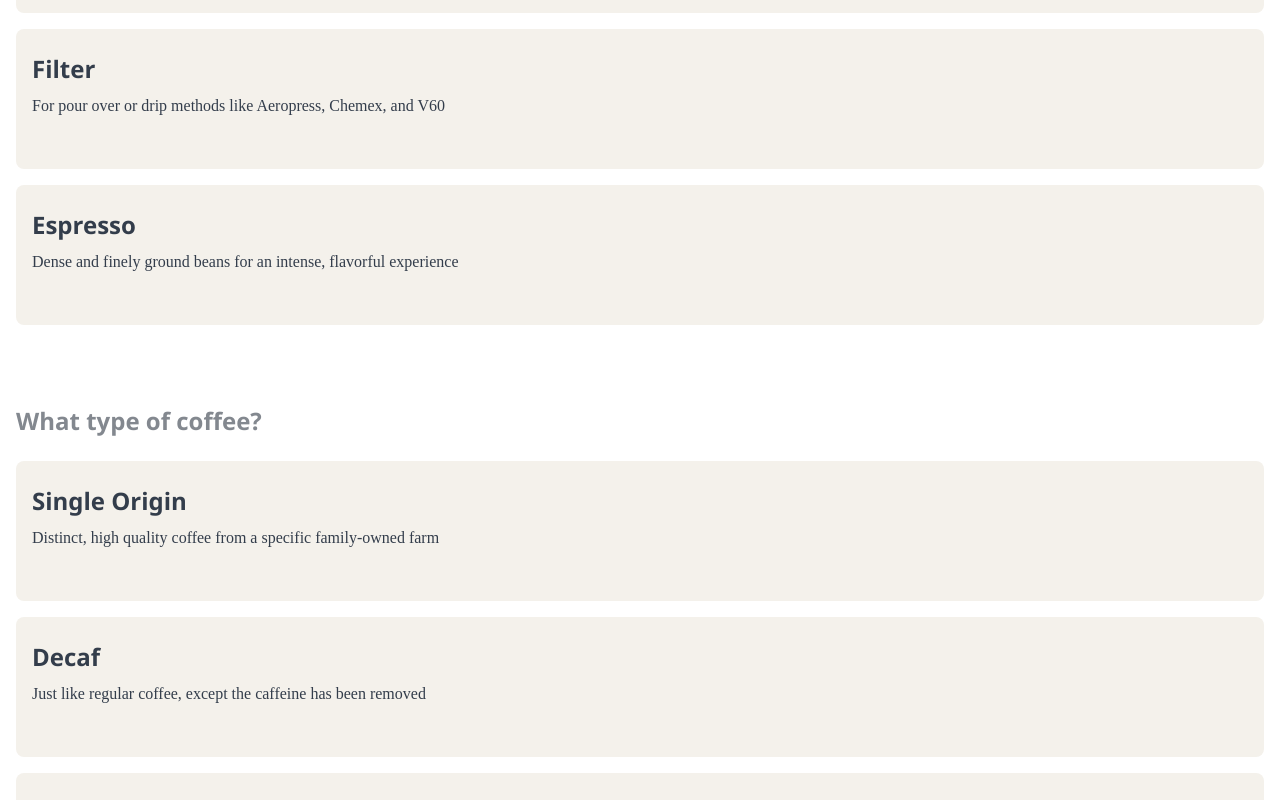
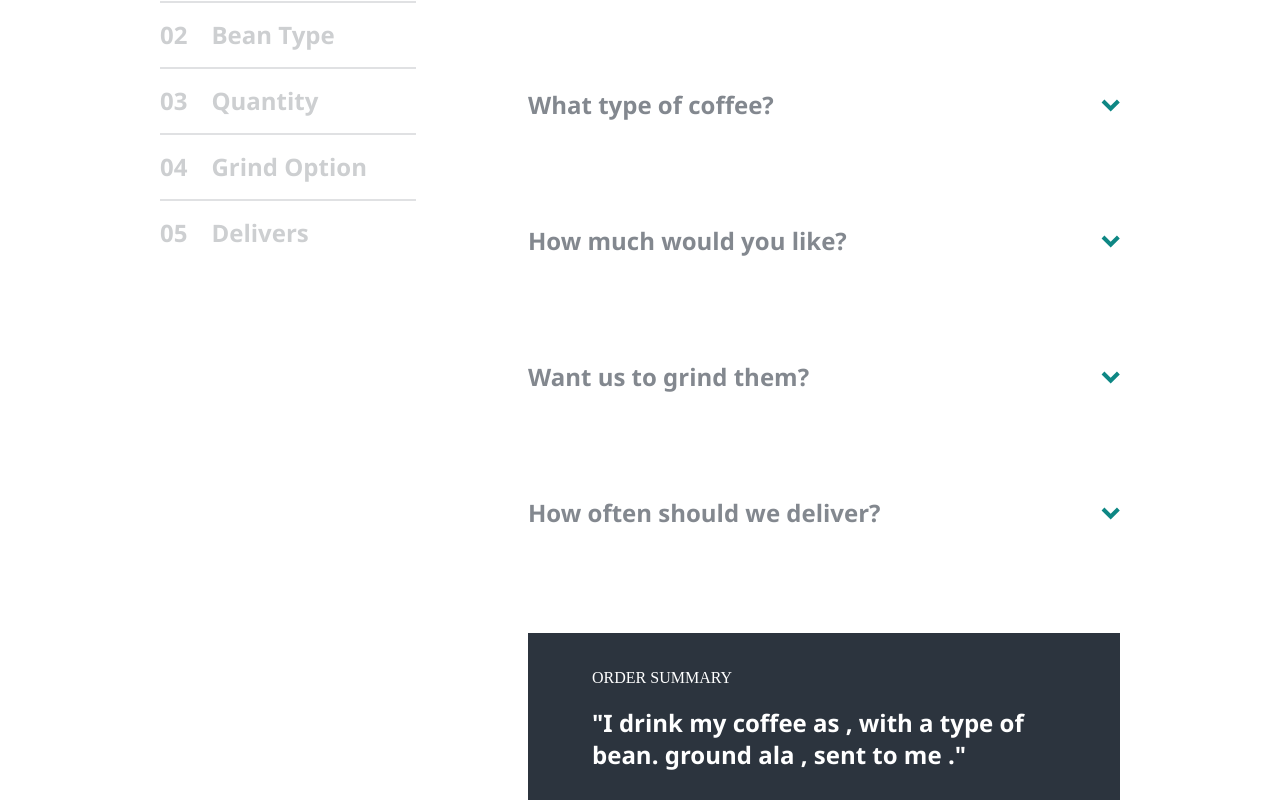
Before and after one commit to teeliny/fe-assessment, a React (Create React App) app: page /subscription in a window 1280 px wide. Shown: the part 1480-2280 px from the top of the page. Built offline with nearby package versions, Linux system fonts and the light colour scheme.

Commit message:
Added order summary and the state to handle selection

```diff
--- a/src/pages/Subscription.tsx
+++ b/src/pages/Subscription.tsx
@@ -1,4 +1,4 @@
-import React, { useState } from 'react';
+import React, { useState, useEffect } from 'react';
 import styled from 'styled-components';
 import data from '../data.json';
 
@@ -9,17 +9,41 @@ interface IPlanQuestions {
         value: string;
     }[];
 }
+interface IState {
+    'How do you drink your coffee?': string;
+    'What type of coffee?': string;
+    'How much would you like?': string;
+    'Want us to grind them?': string;
+    'How often should we deliver?': string;
+}
+
 function Subscription() {
   const [planQuestions, /*setPlanQuestions*/] = useState<IPlanQuestions[]>(data.StoredQuestions);
+  const [state, setState] = useState<IState>({
+    'How do you drink your coffee?': '',
+    'What type of coffee?': '',
+    'How much would you like?': '',
+    'Want us to grind them?': '',
+    'How often should we deliver?': ''
+  });
 
+  const updateState = (key: string, value: string) => {
+    setState({
+      ...state,
+      [key]: value,
+    });
+  };
+
+  console.log(state);
   return (
     <div>
+      {/* Subscription Banner section */}
       <CreateWrapper>
         <h2 className="create__header">Create a plan</h2>
         <p className="create__text">Coffee the way you wanted it to be. For coffee delivered tomorrow, or next week. For whatever brew method you use. For choice, for convenience, for quality.</p>
       </CreateWrapper>
 
-      {/* Another section */}
+      {/* Subscription Steps section */}
       <SubscriptionWrapper>
         <div className="circle__wrapper">
           <hr className="subscription__line"/>
@@ -50,28 +74,65 @@ function Subscription() {
         </div>
       </SubscriptionWrapper>
 
-      {/* Another Section  */}
+      {/* Question Section  */}
       <QuestionsWrapper>
-        {planQuestions.map((question) => (
-          <div className="single__question">
-            <h4 className="question__header">{question.question}</h4>
-            <div className="question__options">
-              {question.options.map((option) => (
-                <div className="single__option">
-                  <h4 className="option__header">
-                    {option.header}
-                  </h4>
-                  <p className="option__value">
-                    {option.value}
-                  </p>
-                </div>
-              ))}
-            </div>
-          </div>
+        <div className="questions__menu">
+          {/* Single Question Menu  */}
+          <a href="#question__1" className="menu__container">
+            <h4 className="menu__number">01</h4>
+            <h4 className="menu__text">Preferences</h4>
+          </a>
+          <hr className="question__horizontal" />
+          {/* Single Question Menu  */}
+          <a href="#question__2" className="menu__container">
+            <h4 className="menu__number">02</h4>
+            <h4 className="menu__text">Bean Type</h4>
+          </a>
+          <hr className="question__horizontal" />
+          {/* Single Question Menu  */}
+          <a href="#question__3" className="menu__container">
+            <h4 className="menu__number">03</h4>
+            <h4 className="menu__text">Quantity</h4>
+          </a>
+          <hr className="question__horizontal" />
+          {/* Single Question Menu  */}
+          <a href="#question__4" className="menu__container">
+            <h4 className="menu__number">04</h4>
+            <h4 className="menu__text">Grind Option</h4>
+          </a>
+          <hr className="question__horizontal" />
+          {/* Single Question Menu  */}
+          <a href="#question__5" className="menu__container">
+            <h4 className="menu__number">05</h4>
+            <h4 className="menu__text">Delivers</h4>
+          </a>
+        </div>
+        <div>
+          {planQuestions.map((question, index) => (
+            <CompleteQuestion
+              id={`question__${index + 1}`}
+              key={index}
+              inputData={question}
+              updateState={updateState}
+            />
+          ))}
+      {/* Subscription Summary Section */}
+          <SummaryWrapper>
+            <p className="summary__header">
+              Order Summary
+            </p>
+            <h4 className="summary__text">
+              "I drink my coffee as
+              <span className="summary__variable"> {state['How do you drink your coffee?']}</span>, with a
+              <span className="summary__variable"> {state['What type of coffee?']} </span>type of bean.
+              <span className="summary__variable"> {state['How much would you like?']} </span>ground ala
+              <span className="summary__variable"> {state['Want us to grind them?']}</span>, sent to me
+              <span className="summary__variable"> {state['How often should we deliver?']} </span>."
+            </h4>
+          </SummaryWrapper>
+        </div>
+      </QuestionsWrapper>
 
-        ))}
-
-      </QuestionsWrapper>
     </div>
   )
 }
@@ -90,6 +151,7 @@ const CreateWrapper = styled.div`
 
   .create__header {
     margin-bottom: 2rem;
+    color: #ffffff;
   }
 
   .create__text {
@@ -217,10 +279,12 @@ const SubscriptionWrapper = styled.div`
 
     .step__header {
       font-size: 28px;
+      width: 60%;
     }
 
     .subscription__step p {
       font-size: 16px;
+      width: 60%;
     }
   }
 `;
@@ -235,6 +299,13 @@ const QuestionsWrapper = styled.div`
   .question__header {
     color: #83888F;
     padding-bottom: 1.5rem;
+    display: flex;
+    justify-content: space-between;
+    align-items: center;
+  }
+
+  .question__arrow {
+    transform: rotate(180deg);
   }
 
   .question__options {
@@ -249,6 +320,12 @@ const QuestionsWrapper = styled.div`
     background-color: #F4F1EB;
     border-radius: 8px;
   }
+  .selected__option {
+    height: 140px;
+    padding: 1.5rem 1rem;
+    background-color: #0E8784;
+    border-radius: 8px;
+  }
 
   .option__header {
     color: #333D4B;
@@ -259,4 +336,141 @@ const QuestionsWrapper = styled.div`
     color: #333D4B;
     margin-right: 2rem;
   }
+
+  @media(min-width: 401px) {
+    .question__options {
+      display: grid;
+      grid-template-columns: repeat(3, 1fr);
+    }
+
+    .single__option {
+      height: 250px;
+    }
+     .selected__option {
+       height: 250px;
+     }
+
+    .option__header {
+      padding-bottom: 1.5rem;
+    }
+  }
+
+  @media(min-width: 768px) {
+    margin: 10rem;
+    display: grid;
+    grid-template-columns: 16rem 1fr;
+    gap: 7rem;
+
+    .menu__container {
+      display: flex;
+      gap: 1.5rem;
+      align-items: center;
+      margin: 1rem auto;
+      text-decoration: none;
+    }
+
+    .menu__container:first-child {
+      margin-top: 0;
+    }
+
+    .menu__number {
+      color: #cdcfd1;
+    }
+    .menu__text {
+      color: #cdcfd1;
+    }
+    .menu__text:hover {
+      color: #83888F;
+    }
+
+    .question__horizontal {
+      border: 1px solid #83888F;
+      opacity: 0.25;
+    }
+
+    .single__question:first-child {
+      margin-top: 0;
+    }
+  }
+
 `;
+
+const SummaryWrapper = styled.div`
+  background-color: #2C343E;
+  padding: 2rem 4rem;
+
+  .summary__header {
+    text-transform: uppercase;
+    color: #ffffff;
+    margin-bottom: 1rem;
+  }
+
+  .summary__text {
+    color: #ffffff;
+  }
+
+  .summary__variable {
+    color: #0E8784;
+  }
+`;
+
+interface IOptions {
+  header: string;
+  value: string;
+}
+
+function QuestionOptions({ inputOptions, updateState, currentQuestion }: { inputOptions: IOptions[]; currentQuestion: string; updateState: (key: string, value: string) => void}) {
+  const defaultBackground = ['single__option', 'single__option', 'single__option'];
+  const [backgroundShade, setBackgroundShade] = useState<string[]>(defaultBackground);
+  const [baseIndex, setBaseIndex] = useState<number | null>(null);
+
+  const handleSelectOption = (index: number, currentQuestion: string, answer: string) => {
+    setBaseIndex(index);
+    updateState(currentQuestion, answer)
+  }
+
+  useEffect(() => {
+    if (baseIndex !== null) {
+      const newBackground = ['single__option', 'single__option', 'single__option'];
+      newBackground[baseIndex] = 'selected__option';
+      setBackgroundShade(newBackground);
+    }
+  }, [baseIndex]);
+
+  return (
+    <div className="question__options">
+      {inputOptions.map((option, index) => (
+        <div key={index} className={`${backgroundShade[index]}`} onClick={() => handleSelectOption(index, currentQuestion, option.header)}>
+          <h4 className="option__header">
+            {option.header}
+          </h4>
+          <p className="option__value">
+            {option.value}
+          </p>
+        </div>
+      ))}
+    </div>
+  )
+}
+
+interface IComplete {
+  inputData: IPlanQuestions;
+  id: string;
+  updateState: (key: string, value: string) => void
+}
+function CompleteQuestion({ inputData, id, updateState }: IComplete) {
+  const [toggleArrow, setToggleArrow] = useState<boolean>(false);
+
+  return (
+    <div id={id} className="single__question">
+      <div className="question__header" onClick={() => setToggleArrow(!toggleArrow)}>
+        <h4>{inputData.question}</h4>
+        <img
+          className={toggleArrow ? "question__arrow" : ""}
+          src={`${process.env.PUBLIC_URL}/assets/plan/desktop/icon-arrow.svg`}
+          alt="arrow" />
+      </div>
+      {toggleArrow && <QuestionOptions inputOptions={inputData.options} updateState={updateState} currentQuestion={inputData.question} />}
+    </div>
+  )
+}
```
